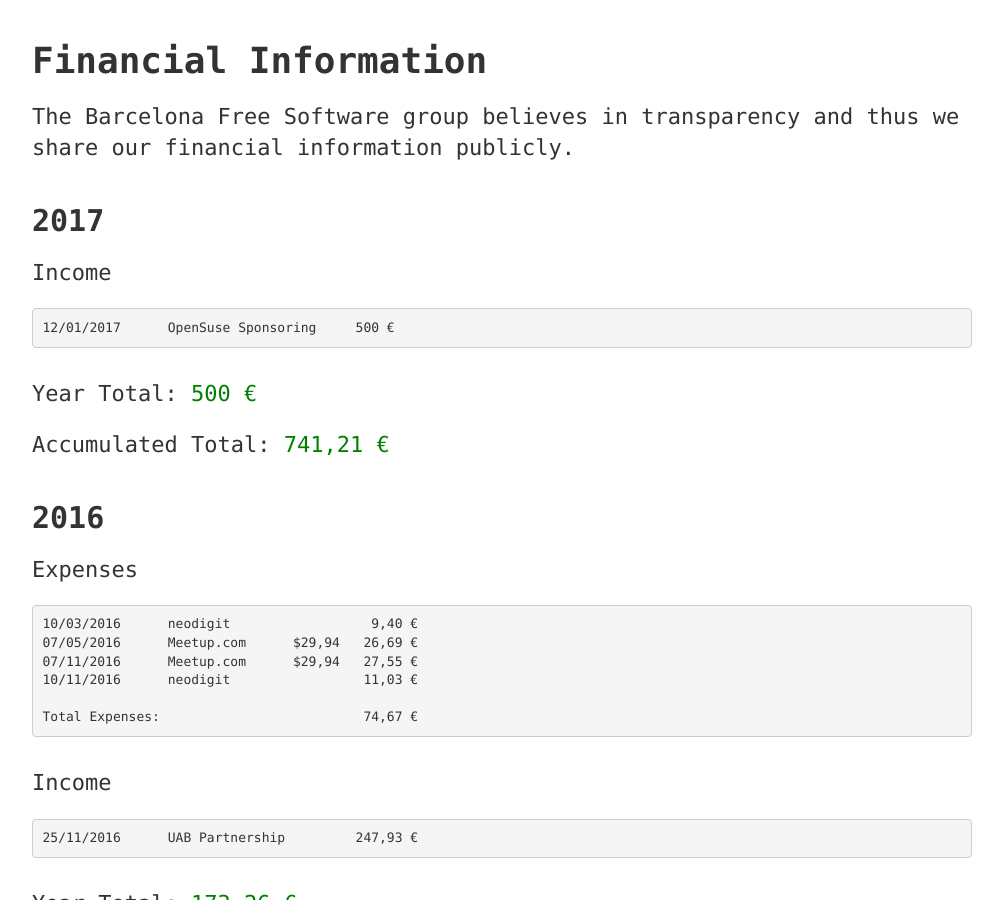
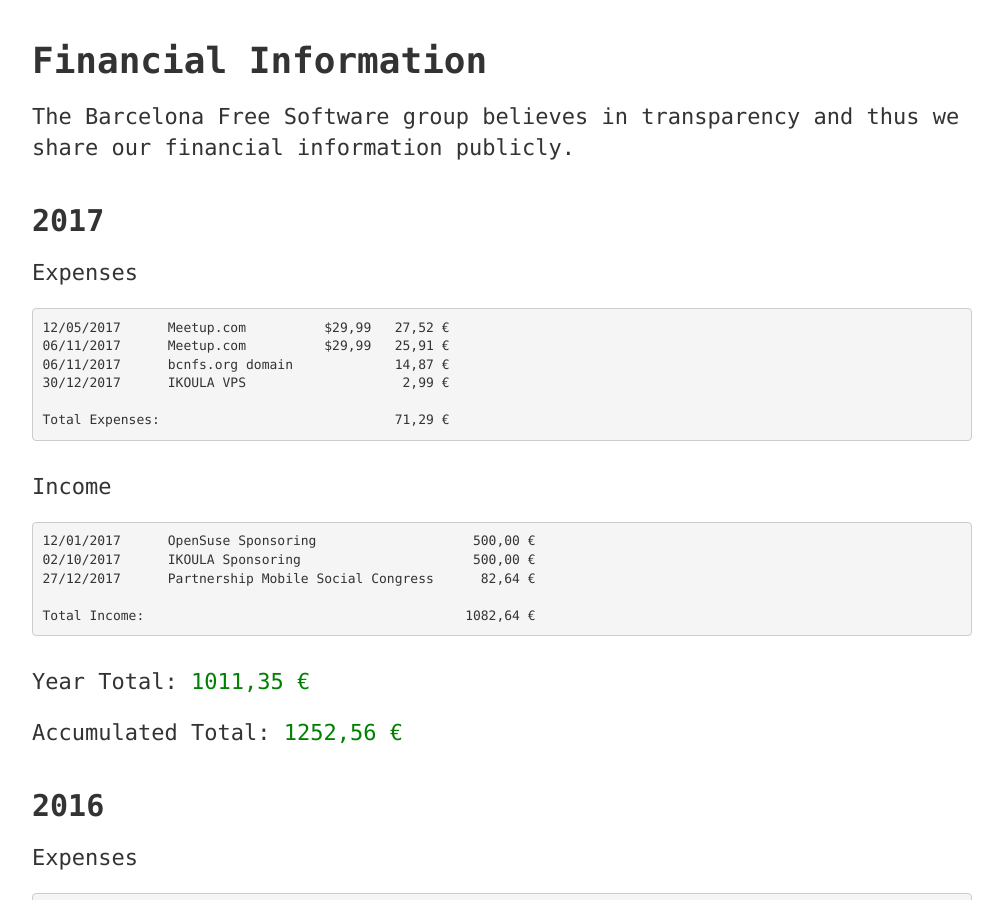
Before and after one commit to bcnfs/bcnfs.github.io, a Jekyll site: the page built from budget/index.html, in a window 1280 px wide and 900 px high, scrolled down 288 px. Shown: the whole window, without its empty margins (138-1141 px from the left). Built offline with Jekyll 4.4.1, drawn with Linux system fonts in a browser that asks for light colours; some web fonts are replaced.

Commit message:
Update financial information with 2017 data

```diff
--- a/budget/index.html
+++ b/budget/index.html
@@ -9,19 +9,25 @@ layout: default
 
     <div class="u-marginBottom">
         <h2 class="u-fontMono">2017</h1>
-        <!--<p class="baseText">Expenses</p>
-        <pre>07/05/2015      Meetup.com      $12,00   10,84 €
-07/11/2015      Meetup.com      $12,00   11,24 €
+        <p class="baseText">Expenses</p>
+        <pre>12/05/2017      Meetup.com          $29,99   27,52 €
+06/11/2017      Meetup.com          $29,99   25,91 €
+06/11/2017      bcnfs.org domain             14,87 €
+30/12/2017      IKOULA VPS                    2,99 €
 
-Total Expenses:                          22,08 €</pre>
-
-        <br />-->
-        <p class="baseText">Income</p>
-        <pre>12/01/2017      OpenSuse Sponsoring     500 €</pre>
+Total Expenses:                              71,29 €</pre>
 
         <br />
-        <p class="baseText">Year Total: <span style="color: green;">500 €</span></p>
-        <p class="baseText">Accumulated Total: <span style="color: green;">741,21 €</span></p>
+        <p class="baseText">Income</p>
+        <pre>12/01/2017      OpenSuse Sponsoring                    500,00 €
+02/10/2017      IKOULA Sponsoring                      500,00 €
+27/12/2017      Partnership Mobile Social Congress      82,64 €
+
+Total Income:                                         1082,64 €</pre>
+
+        <br />
+        <p class="baseText">Year Total: <span style="color: green;">1011,35 €</span></p>
+        <p class="baseText">Accumulated Total: <span style="color: green;">1252,56 €</span></p>
     </div>
 
 
```
